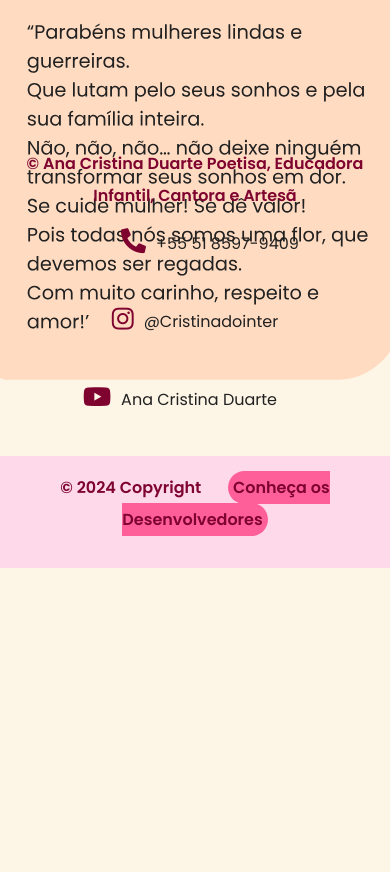
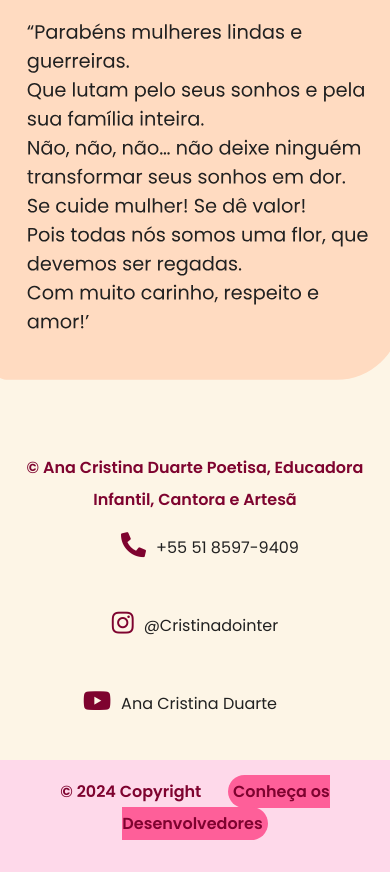
Before and after one commit to MarquinCss/Poetisa-Ana-Cristina, a plain HTML site: page projetos.html in a window 390 px wide. Shown: the part 4506-5378 px from the top of the page. Before the commit the page ends 5074 px from the top, so only its background shows below. Drawn offline with nearby package versions, Linux system fonts and the light colour scheme; files whose address does not match are found by name.

Commit message:
Update projetos.css

```diff
--- a/projetos.css
+++ b/projetos.css
@@ -356,6 +356,10 @@ main{
   height: 100vh;
 }
 
+.ft{
+margin-top:19rem;
+}
+
 .reciclaveis{
   gap: 20px;
   padding: 30px;
```
